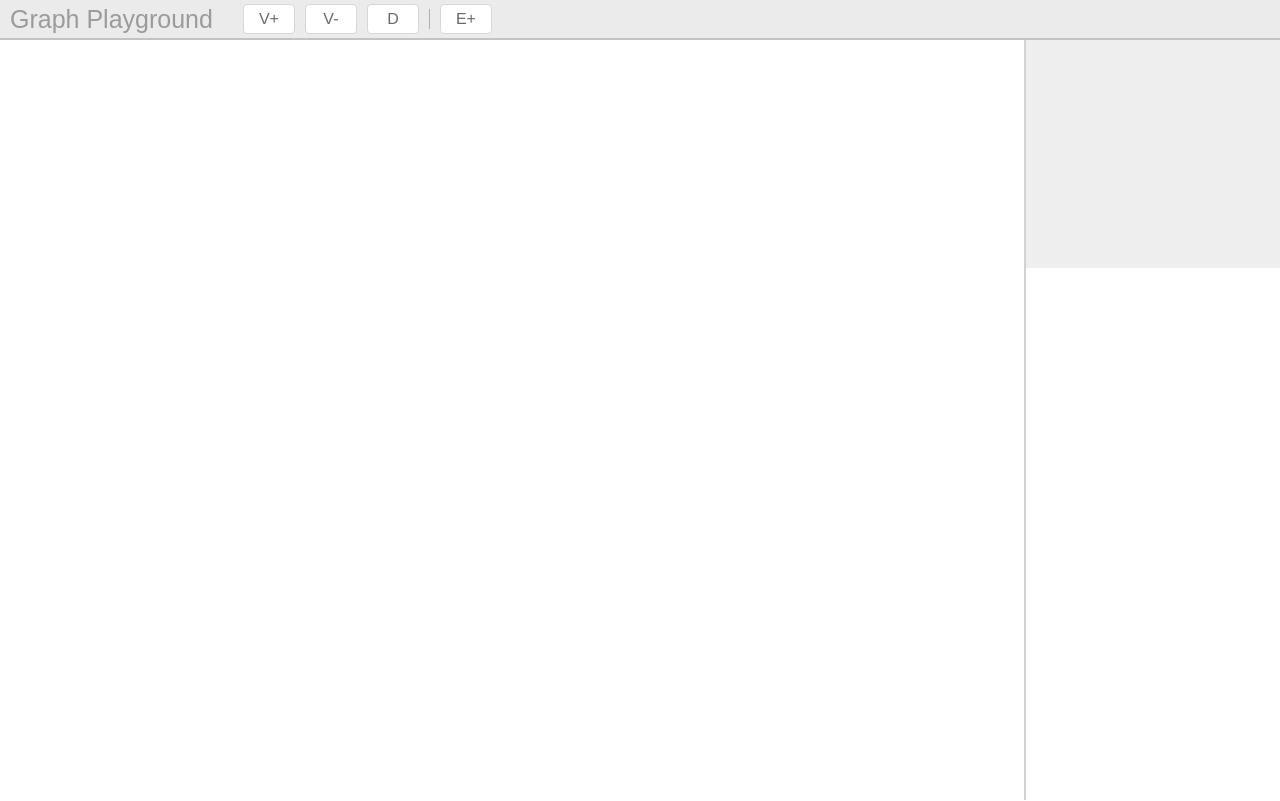
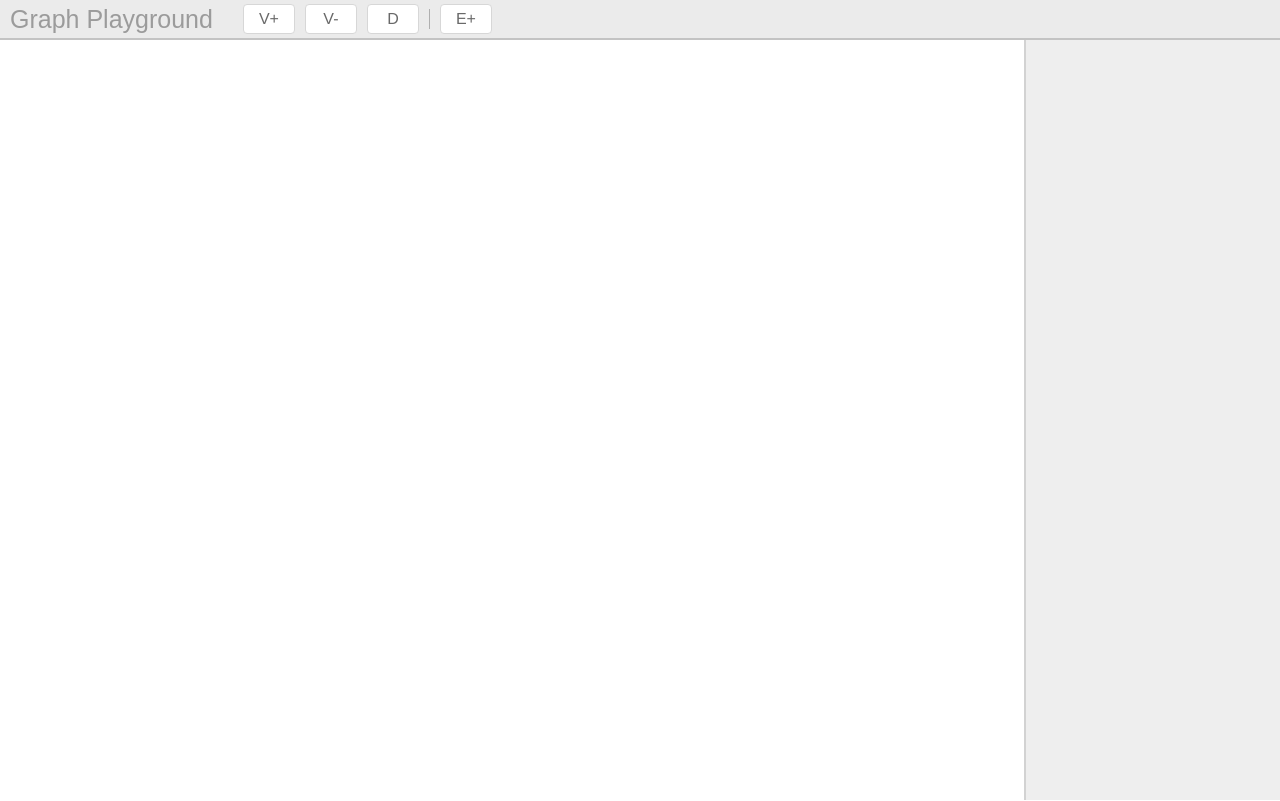
Before and after one commit to borisovdenis-kb/graph-playground, a Vue app: page / in a window 1280 px wide. Built offline with nearby package versions, Linux system fonts and the light colour scheme.

Commit message:
Refactor: Fixed styles of side bar

```diff
--- a/src/components/AppSeparator/app-separator.css
+++ b/src/components/AppSeparator/app-separator.css
@@ -8,5 +8,6 @@
 }
 
 .app-separator--horizontal {
+  width: 100px;
   height: 1px;
 }
--- a/src/components/AppSideBar/app-side-bar.css
+++ b/src/components/AppSideBar/app-side-bar.css
@@ -1,8 +1,10 @@
 .app-side-bar {
   display: flex;
-  justify-content: center;
+  flex-direction: column;
+  align-items: center;
   width: 100%;
   height: 100%;
+  background-color: #eeeeee;
   border-left: 2px solid #d2d2d2;
 }
 
@@ -13,5 +15,4 @@
   align-items: center;
   width: 100%;
   height: 30%;
-  background-color: #eeeeee;
 }
```
